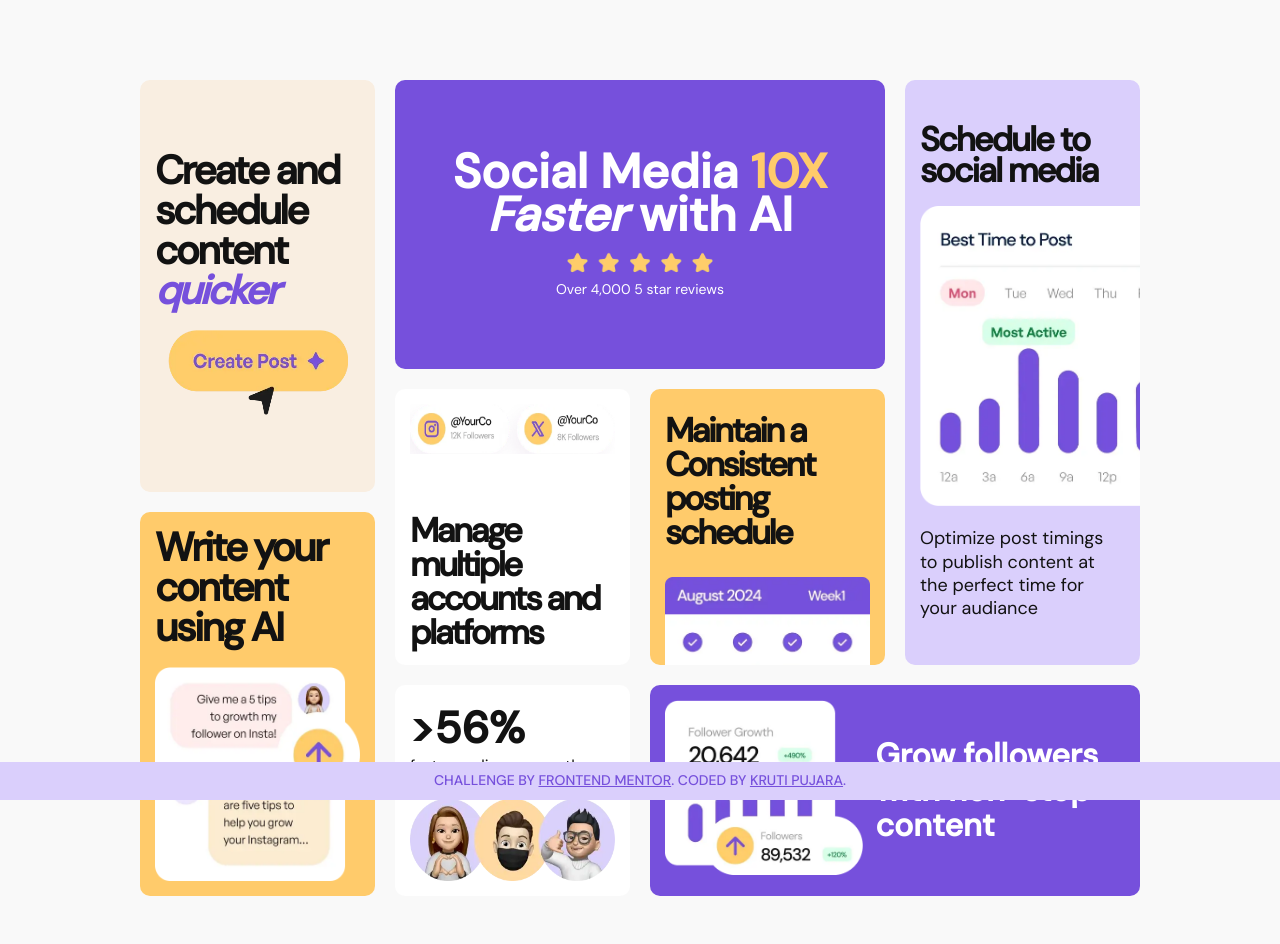
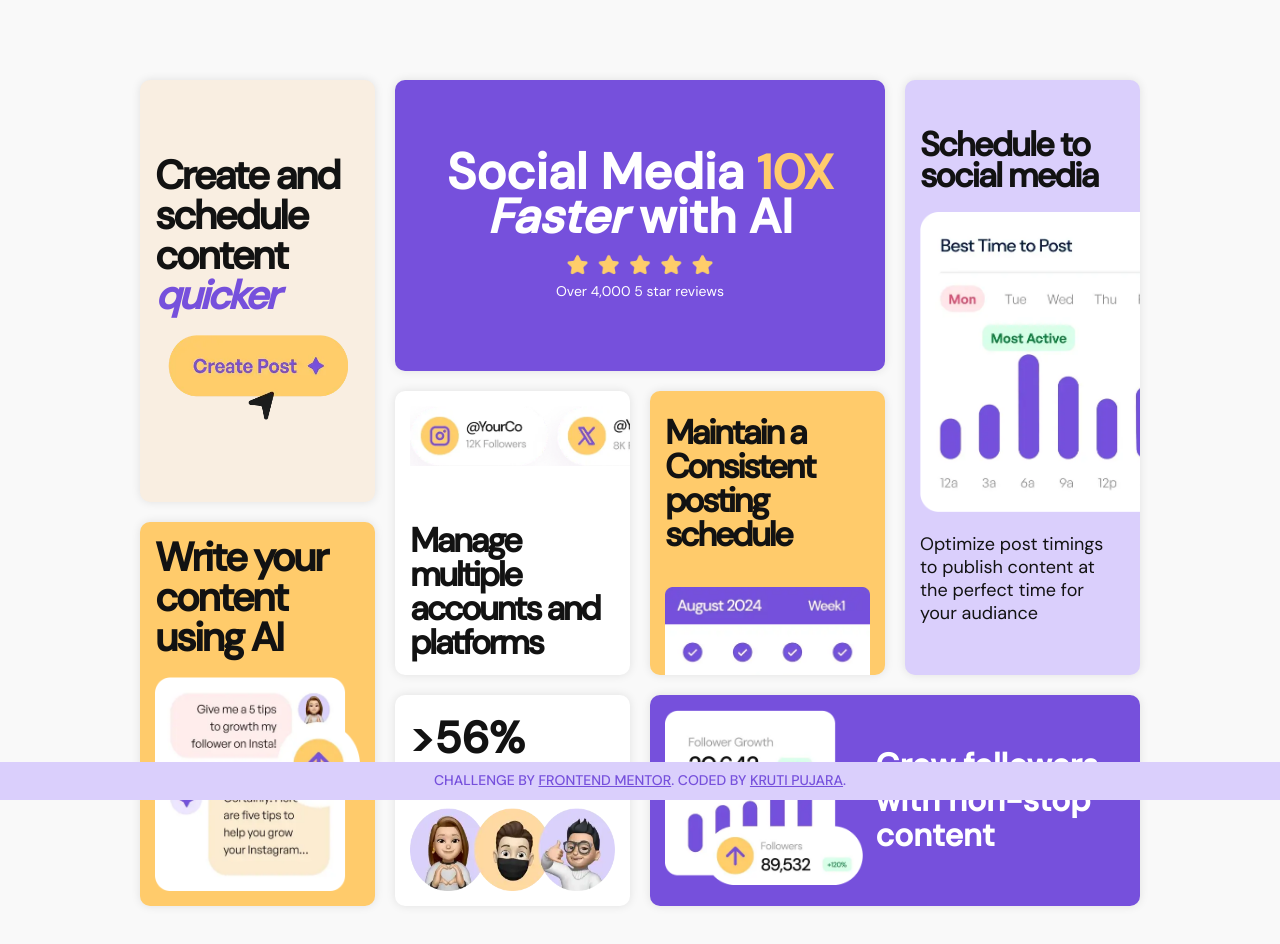
Before and after one commit to kruti-pujara/bento-grid, a plain HTML site: page index.html in a window 1280 px wide. Drawn offline with Linux system fonts and the light colour scheme.

Commit message:
changes done for proper look and feel

```diff
--- a/assets/css/style.css
+++ b/assets/css/style.css
@@ -70,6 +70,7 @@ main{
     flex-direction: column;
     justify-content: space-between;
     min-height: 235px;
+    box-shadow: 0 0 10px rgba(0, 0, 0, 0.1);
 }
 
 .grid-wrapper .grid-item .grid-item-inner img {
@@ -130,7 +131,6 @@ main{
     text-align: center;
     line-height: 0.9;
 }
-
 .grid-wrapper .grid-item.grid-item-2 .image-wrapper {
     width: 150px;
     margin: 15px auto 5px;
@@ -144,8 +144,11 @@ main{
     font-size: 14px;
 }
 
-.grid-wrapper .grid-item.grid-item-2 h3 span {
+.grid-wrapper .grid-item.grid-item-2 h3 span:not(.large) {
     color: #ffcb6b;
+}
+.grid-wrapper .grid-item.grid-item-2 .large {
+    font-size: 50px;
 }
 
 /* item 3 */
@@ -174,10 +177,6 @@ main{
 }
 
 /* item 5 */
-.grid-wrapper .grid-item.grid-item-5 img {
-    height: 60px;
-    width: auto;
-}
 .grid-wrapper .grid-item.grid-item-5 .grid-item-inner{
     min-height: auto;
 }
@@ -332,6 +331,10 @@ main{
     .grid-wrapper .grid-item.grid-item-6 .image-wrapper img{
         height: 88px;
     }
+    .grid-wrapper .grid-item.grid-item-5 img {
+        height: 60px;
+        width: auto;
+    }
 }
 
 @media (max-width:767px){
--- a/index.html
+++ b/index.html
@@ -28,7 +28,7 @@
           <!--  -->
           <div class="grid-item grid-item-2 purple">
             <div class="grid-item-inner">
-              <h3>Social Media <span>10X</span> <em>Faster</em> with AI</h3>
+              <h3> <span class="large">Social Media</span> <span>10X</span> <em>Faster</em> with AI</h3>
               <div class="image-wrapper">
                 <img src="./assets/images/illustration-five-stars.webp" alt="Five star image">
               </div>
```
